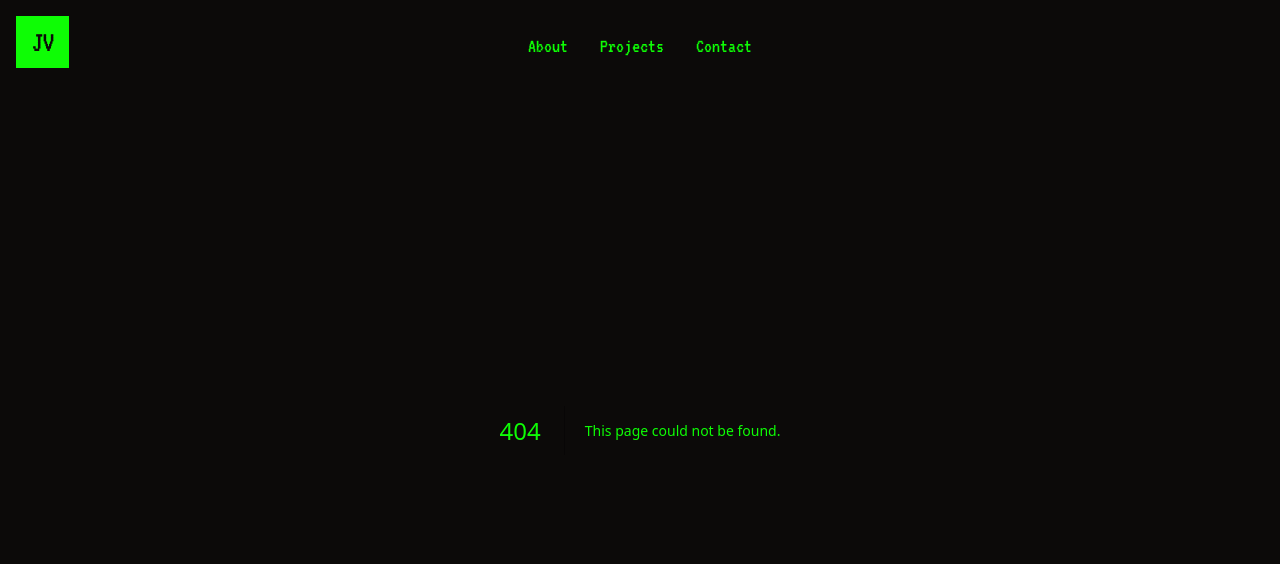
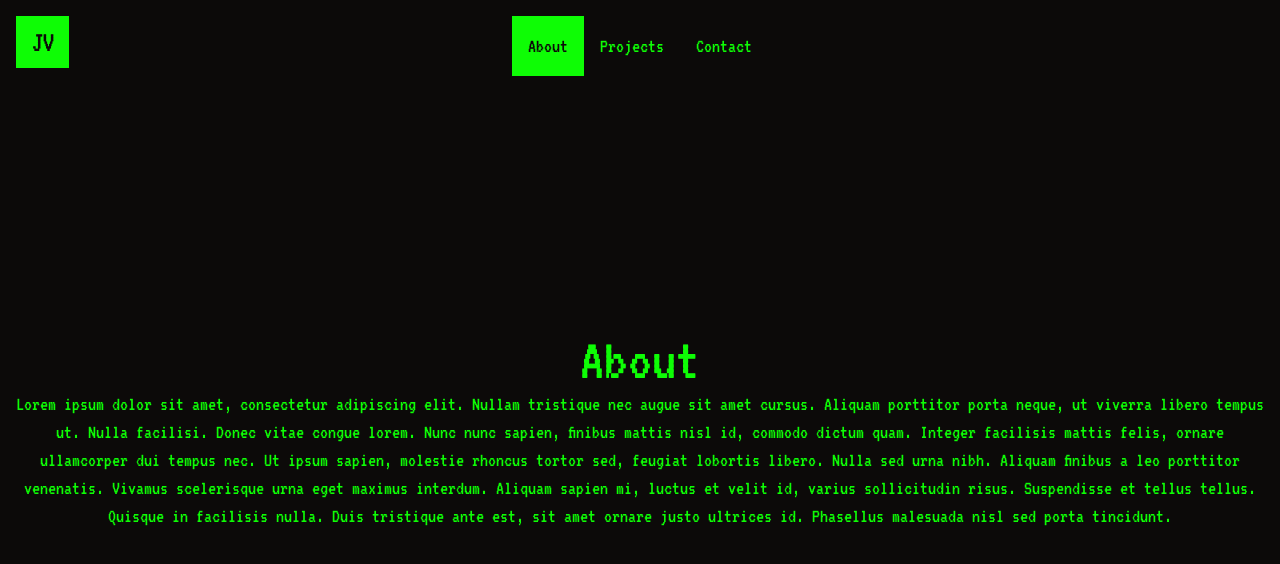
Before and after one commit to johnvilela/johnvilela, a Next.js app: page /about in a window 1280 px wide. Before the commit this address had no page. Shown: the top 564 px of the page. Built offline with nearby package versions, Linux system fonts and the light colour scheme.

Commit message:
feat: add new pages and improve navigation

```diff
--- /dev/null
+++ b/src/app/about/page.tsx
@@ -0,0 +1,13 @@
+export default function AboutPage() {
+  return (
+    <div className="text-center grow grid place-items-center">
+      <div>
+        <h1 className="text-6xl">About</h1>
+        <p className="text-xl">
+
+          Lorem ipsum dolor sit amet, consectetur adipiscing elit. Nullam tristique nec augue sit amet cursus. Aliquam porttitor porta neque, ut viverra libero tempus ut. Nulla facilisi. Donec vitae congue lorem. Nunc nunc sapien, finibus mattis nisl id, commodo dictum quam. Integer facilisis mattis felis, ornare ullamcorper dui tempus nec. Ut ipsum sapien, molestie rhoncus tortor sed, feugiat lobortis libero. Nulla sed urna nibh. Aliquam finibus a leo porttitor venenatis. Vivamus scelerisque urna eget maximus interdum. Aliquam sapien mi, luctus et velit id, varius sollicitudin risus. Suspendisse et tellus tellus. Quisque in facilisis nulla. Duis tristique ante est, sit amet ornare justo ultrices id. Phasellus malesuada nisl sed porta tincidunt.
+        </p>
+      </div>
+    </div>
+  )
+}
--- /dev/null
+++ b/src/app/contact/page.tsx
@@ -0,0 +1,9 @@
+export default function ContactPage() {
+  return (
+    <div className="text-center grow grid place-items-center">
+      <div>
+        <h1 className="text-6xl">Contact</h1>
+      </div>
+    </div>
+  )
+}
--- a/src/app/layout.tsx
+++ b/src/app/layout.tsx
@@ -2,6 +2,7 @@ import './globals.css'
 import { VT323 } from 'next/font/google'
 import { Analytics } from '@vercel/analytics/react'
 import Link from 'next/link'
+import { Navbar } from '@/components/Navbar'
 const mainFont = VT323({ subsets: ['latin'], weight: ['400'] })
 
 export const metadata = {
@@ -18,20 +19,8 @@ export default function RootLayout({
     <html lang="en">
       <body className={mainFont.className}>
         <main className="w-screen h-screen flex flex-col p-4 bg-stone-950 text-custom-green">
-          <nav className="flex items-center justify-center">
-            <Link href="/" className=" text-3xl py-2 px-4 bg-custom-green text-stone-950 tracking-tighter absolute top-4 left-4">
-              JV
-            </Link>
-            <Link href="/about" className="p-4 hover:bg-custom-green hover:text-stone-950 text-xl">
-              About
-            </Link>
-            <Link href="/projects" className="p-4 hover:bg-custom-green hover:text-stone-950 text-xl">
-              Projects
-            </Link>
-            <Link href="/contact" className="p-4 hover:bg-custom-green hover:text-stone-950 text-xl">
-              Contact
-            </Link>
-          </nav>
+          <Navbar />
+
           {children}
         </main>
 
--- /dev/null
+++ b/src/app/projects/page.tsx
@@ -0,0 +1,9 @@
+export default function ContactPage() {
+  return (
+    <div className="text-center grow grid place-items-center">
+      <div>
+        <h1 className="text-6xl">Projects</h1>
+      </div>
+    </div>
+  )
+}
--- /dev/null
+++ b/src/components/Navbar.tsx
@@ -0,0 +1,29 @@
+"use client";
+
+import Link from "next/link";
+import { usePathname } from 'next/navigation';
+
+export function Navbar() {
+  const currentRoute = usePathname();
+
+  const defaultStyle = "p-4 text-xl hover:bg-custom-green hover:text-stone-950";
+  const activeStyle = `${defaultStyle} bg-custom-green text-stone-950`;
+  const nonActiveStyle = `${defaultStyle} bg-stone-950 text-custom-green`;
+
+  return (
+    <nav className="flex items-center justify-center">
+      <Link href="/" className=" text-3xl py-2 px-4 bg-custom-green text-stone-950 tracking-tighter absolute top-4 left-4">
+        JV
+      </Link>
+      <Link href="/about" className={currentRoute === "/about" ? activeStyle : nonActiveStyle}>
+        About
+      </Link>
+      <Link href="/projects" className={currentRoute === "/projects" ? activeStyle : nonActiveStyle}>
+        Projects
+      </Link>
+      <Link href="/contact" className={currentRoute === "/contact" ? activeStyle : nonActiveStyle}>
+        Contact
+      </Link>
+    </nav>
+  )
+}
```
